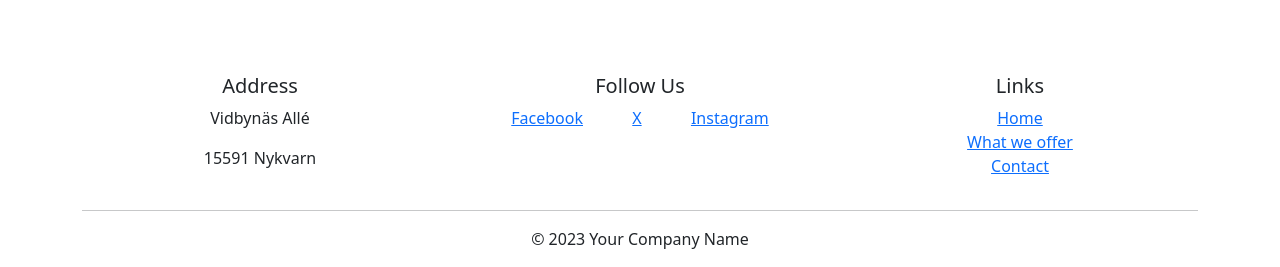
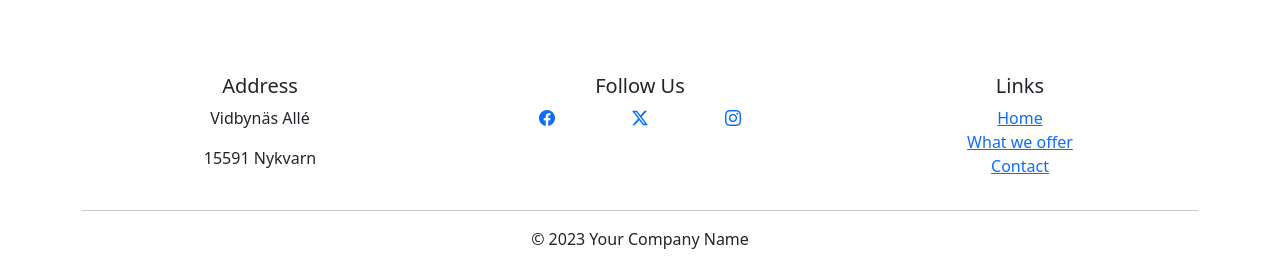
Before and after one commit to hogbergmarkus/golfers-dream, a Django app: page / in a window 1280 px wide. Shown: the part 533-800 px from the top of the page. Run offline with Django 4.2, Linux system fonts and the light colour scheme.

Commit message:
Add bootstrap icons

```diff
--- a/templates/base.html
+++ b/templates/base.html
@@ -5,7 +5,10 @@
     <meta charset="UTF-8">
     <meta name="viewport" content="width=device-width, initial-scale=1.0">
 
-    <!-- Bootstrap -->
+    <!-- Booststrap Icons -->
+    <link rel="stylesheet" href="https://cdn.jsdelivr.net/npm/bootstrap-icons@1.11.3/font/bootstrap-icons.min.css">
+
+    <!-- Bootstrap CSS -->
     <link href="https://cdn.jsdelivr.net/npm/bootstrap@5.3.3/dist/css/bootstrap.min.css" rel="stylesheet"
         integrity="sha384-QWTKZyjpPEjISv5WaRU9OFeRpok6YctnYmDr5pNlyT2bRjXh0JMhjY6hW+ALEwIH" crossorigin="anonymous">
 
@@ -68,9 +71,9 @@
                 <div class="col-4">
                     <h5>Follow Us</h5>
                     <ul class="list-unstyled d-flex justify-content-evenly">
-                        <li><a href="#">Facebook</a></li>
-                        <li><a href="#">X</a></li>
-                        <li><a href="#">Instagram</a></li>
+                        <li><a href="#"><i class="bi bi-facebook"></i></a></li>
+                        <li><a href="#"><i class="bi bi-twitter-x"></i></a></li>
+                        <li><a href="#"><i class="bi bi-instagram"></i></a></li>
                     </ul>
                 </div>
                 <div class="col-4">
```
